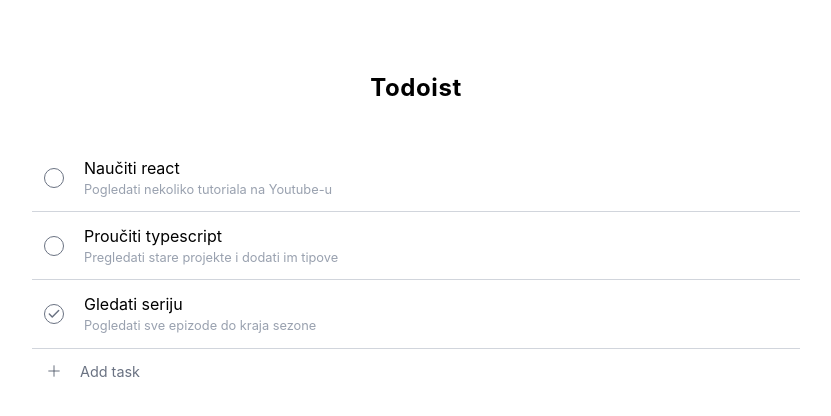
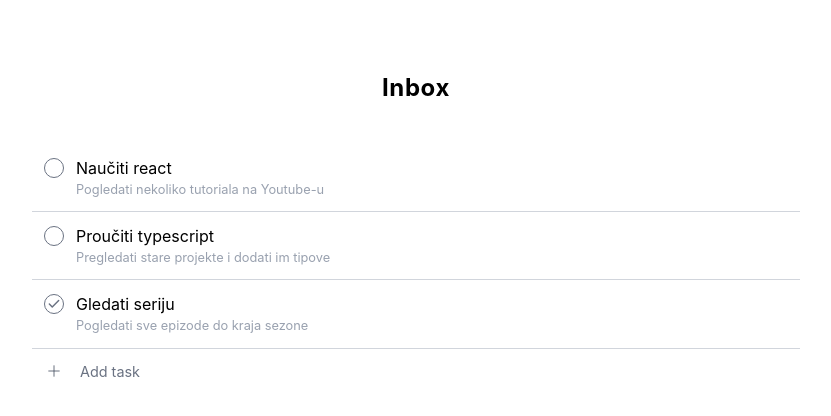
Before and after one commit to krunoslav-k/todoist-clone, a React (Vite) app: page / in a window 1280 px wide. Shown: the top 416 px of the page, without its empty margins (224-1055 px from the left). Built offline with nearby package versions, Linux system fonts and the light colour scheme.

Commit message:
feat: extract TodoCheckbox component and add priority-based styles from config file

```diff
--- a/src/App.tsx
+++ b/src/App.tsx
@@ -42,7 +42,8 @@ function App() {
 
   return (
     <main className="flex flex-col justify-center items-center py-8">
-      <h1 className="p-10 font-bold text-2xl tracking-wide">Todoist</h1>
+      <h1 className="p-10 font-bold text-2xl tracking-wide">Inbox</h1>
+
       <div className="w-3/5">
         {todos.map((todo) => {
           return (
@@ -66,6 +67,7 @@ function App() {
           />
         )}
       </div>
+
       {selectedTodo && isTodoModalOpen && (
         <TodoModal
           todo={selectedTodo}
--- /dev/null
+++ b/src/components/TodoCheckbox.tsx
@@ -0,0 +1,39 @@
+import { Check } from "lucide-react";
+import type Todo from "../types/todo";
+import { priorityStyles } from "../config/priorityStyles";
+
+interface TodoCheckboxProps {
+  todo: Todo;
+  onToggleCompleted: (id: number, completed: boolean) => void;
+}
+
+export default function TodoCheckbox({
+  todo,
+  onToggleCompleted,
+}: TodoCheckboxProps) {
+  const style = priorityStyles[todo.priority ?? 4];
+
+  return (
+    <div>
+      <input
+        type="checkbox"
+        checked={todo.completed}
+        onChange={(e) => onToggleCompleted(todo.id, e.target.checked)}
+        className="hidden"
+      />
+
+      <span
+        className={`w-5 h-5 mr-1 rounded-full ${style.border} ${style.backgroundColor} ${style.hoverBackgroundColor} flex items-center justify-center cursor-pointer group/checkbox`}
+      >
+        <Check
+          strokeWidth={style.strokeWidth}
+          className={`w-3.5 h-3.5 ${style.color} transition-all duration-150 ${
+            todo.completed
+              ? "opacity-100 scale-100"
+              : "opacity-0 scale-75 group-hover/checkbox:opacity-100 group-hover/checkbox:scale-100"
+          }`}
+        />
+      </span>
+    </div>
+  );
+}
--- a/src/components/TodoItem.tsx
+++ b/src/components/TodoItem.tsx
@@ -1,5 +1,5 @@
 import type Todo from "../types/todo";
-import { Check } from "lucide-react";
+import TodoCheckbox from "./TodoCheckbox";
 
 interface TodoItemProps {
   todo: Todo;
@@ -14,26 +14,17 @@ export default function TodoItem({
 }: TodoItemProps) {
   return (
     <div className="p-3 border-b border-gray-300">
-      <label className="flex items-center justify-start hover:cursor-pointer group">
-        <input
-          type="checkbox"
-          checked={todo.completed}
-          onChange={(e) => onToggleCompleted(todo.id, e.target.checked)}
-          className="hidden"
-        />
+      <div className="flex flex-col hover:cursor-pointer group">
+        <div
+          onClick={() => onTodoSelect(todo.id)}
+          className="flex items-center"
+        >
+          <TodoCheckbox todo={todo} onToggleCompleted={onToggleCompleted} />
+          <p className="ml-2">{todo.title}</p>
+        </div>
 
-        <span className="w-5 h-5 rounded-full border border-gray-500 flex items-center justify-center mr-3">
-          <Check
-            strokeWidth={2.5}
-            className={`w-3.5 h-3.5 text-gray-500 transition-all duration-150  ${todo.completed ? "opacity-100 scale-100" : "opacity-0 scale-75 hover:opacity-50 hover:scale-100"}`}
-          />
-        </span>
-
-        <div onClick={() => onTodoSelect(todo.id)}>
-          <span className="ml-2">{todo.title}</span>
-          <div className="ml-2 text-[0.8rem] text-gray-400">
-            {todo.description}
-          </div>
+        <div onClick={() => onTodoSelect(todo.id)} className="ml-6">
+          <p className="ml-2 text-[0.8rem] text-gray-400">{todo.description}</p>
           <div>
             {todo.dueDate
               ? `${todo.dueDate.toDateString()} ${todo.dueDate.toLocaleTimeString([], { hour: "2-digit", minute: "2-digit" })}`
@@ -41,7 +32,7 @@ export default function TodoItem({
           </div>
           <div>{todo.priority ? todo.priority : ""}</div>
         </div>
-      </label>
+      </div>
     </div>
   );
 }
--- /dev/null
+++ b/src/config/priorityStyles.ts
@@ -0,0 +1,40 @@
+import type { Priority } from "../types/todo";
+
+export type PriorityStyle = {
+  color: string;
+  backgroundColor: string;
+  hoverBackgroundColor: string;
+  border: string;
+  strokeWidth: number;
+};
+
+export const priorityStyles: Record<Priority, PriorityStyle> = {
+  1: {
+    color: "text-[#d1453c]",
+    backgroundColor: "bg-[#fcecec]",
+    hoverBackgroundColor: "hover:bg-[#f8dbd8]",
+    border: "border-2 border-[#d1453c]",
+    strokeWidth: 3,
+  },
+  2: {
+    color: "text-[#eb890b]",
+    backgroundColor: "bg-[#fef4ea]",
+    hoverBackgroundColor: "hover:bg-[#fbe7d5]",
+    border: "border-2 border-[#eb890b]",
+    strokeWidth: 3,
+  },
+  3: {
+    color: "text-[#2570e0]",
+    backgroundColor: "bg-[#eaf0fc]",
+    hoverBackgroundColor: "hover:bg-[#d6e2f9]",
+    border: "border-2 border-[#2570e0]",
+    strokeWidth: 3,
+  },
+  4: {
+    color: "text-gray-500",
+    backgroundColor: "bg-white",
+    hoverBackgroundColor: "hover:bg-white",
+    border: "border border-gray-500",
+    strokeWidth: 2.5,
+  },
+};
--- a/src/types/todo.ts
+++ b/src/types/todo.ts
@@ -4,7 +4,7 @@ export default interface Todo {
   description: string;
   completed: boolean;
   dueDate?: Date;
-  priority?: Priority;
+  priority: Priority;
 }
 
 export type Priority = 1 | 2 | 3 | 4;
```
